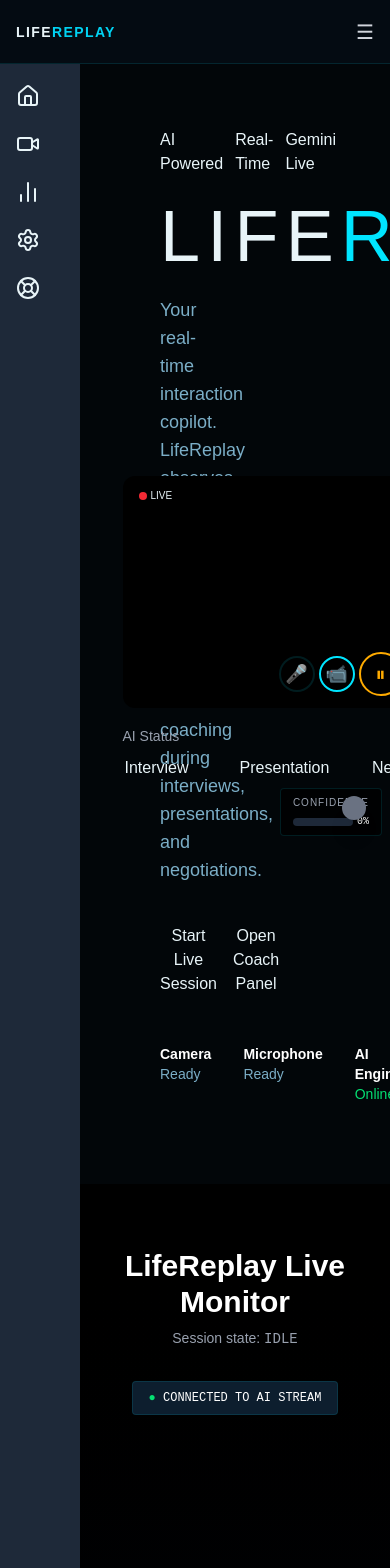
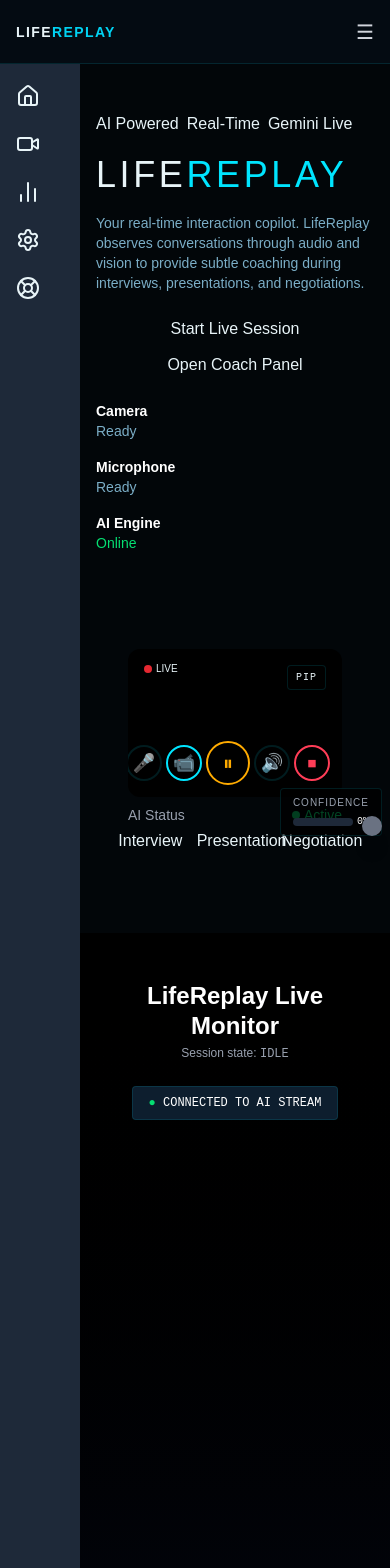
Before and after one commit to MwandikiAntony/LifeReplay, a Next.js app in the folder frontend/: page / in a window 390 px wide. Shown: the top 1568 px of the page. Built offline with nearby package versions, Linux system fonts and the light colour scheme; no server answers.

Commit message:
Update <description>

```diff
--- a/frontend/src/components/hud/HeroCameraPreview.tsx
+++ b/frontend/src/components/hud/HeroCameraPreview.tsx
@@ -1,27 +1,27 @@
-// "use client";
+"use client";
 
-// import { useEffect, useRef } from "react";
-// import { useCamera } from "@/components/hud/CameraContext";
+import { useEffect, useRef } from "react";
+import { useCamera } from "@/components/hud/CameraContext";
 
-// export default function HeroCameraPreview() {
-//   const videoRef = useRef<HTMLVideoElement>(null);
-//   const { stream } = useCamera();
+export default function HeroCameraPreview() {
+  const videoRef = useRef<HTMLVideoElement>(null);
+  const { stream } = useCamera();
 
-//   useEffect(() => {
-//     if (videoRef.current && stream) {
-//       videoRef.current.srcObject = stream;
-//     }
-//   }, [stream]);
+  useEffect(() => {
+    if (videoRef.current && stream) {
+      videoRef.current.srcObject = stream;
+    }
+  }, [stream]);
 
-//   return (
-//     <div className="aspect-video bg-black rounded-xl overflow-hidden">
-//       <video
-//         ref={videoRef}
-//         autoPlay
-//         muted
-//         playsInline
-//         className="w-full h-full object-cover"
-//       />
-//     </div>
-//   );
-// }
+  return (
+    <div className="aspect-video bg-black rounded-xl overflow-hidden">
+      <video
+        ref={videoRef}
+        autoPlay
+        muted
+        playsInline
+        className="w-full h-full object-cover"
+      />
+    </div>
+  );
+}
--- a/frontend/src/components/hud/NavigationHUD.tsx
+++ b/frontend/src/components/hud/NavigationHUD.tsx
@@ -12,6 +12,7 @@
 import ConfidenceHUD from "./confidenceHUD";
 import { whisper } from "@/lib/whisperTTS";
 import { useDeviceStore } from "@/lib/deviceStore";
+
 export default function NavigationHUD() {
   const [speaking, setSpeaking] = useState(false);
   const [confidence, setConfidence] = useState(0);
@@ -23,42 +24,25 @@
   const addTranscript = useSessionStore((s) => s.addTranscript);
   const sessionState = useSessionStore((s) => s.state);
   const setMicActive = useDeviceStore.getState().setMicActive;
+
   /* ---------- WebSocket lifecycle ---------- */
   useEffect(() => {
     startWebSocket("ws://localhost:5000", (msg) => {
-
       if (msg.type === "transcript") {
-
-    addTranscript(msg.text)
-
-    recorder.current?.recordEvent({
-      type: "transcript",
-      text: msg.text
-    })
-
+        addTranscript(msg.text);
+        recorder.current?.recordEvent({ type: "transcript", text: msg.text });
       }
-
       if (msg.type === "coach") {
-
-    recorder.current?.recordEvent({
-      type: "coach",
-      advice: msg.advice
-    })
-
-    console.log("AI Coach Advice:", msg.advice)
-
+        recorder.current?.recordEvent({ type: "coach", advice: msg.advice });
+        console.log("AI Coach Advice:", msg.advice);
       }
-
     });
   }, []);
 
   /* ---------- Whisper coaching ---------- */
   useEffect(() => {
     if (!hasSpokenOnce.current) return;
-
     const silenceDuration = Date.now() - lastSpeechTime.current;
-
-  // Speak only after real silence (e.g. 2 seconds)
     if (!speaking && silenceDuration > 2000 && confidence < 50) {
       whisper("Slow down. Speak with intention.");
     }
@@ -72,26 +56,19 @@
 
     async function initAudio() {
       try {
-        const stream = await navigator.mediaDevices.getUserMedia({
-          audio: true,
-          video: false,
-        });
+        const stream = await navigator.mediaDevices.getUserMedia({ audio: true, video: false });
         setMicActive(true);
 
         await audioEngine.current!.start(stream, (chunkBuffer) => {
           sendAudio(chunkBuffer);
-          /* --- Record raw PCM16 --- */
           recorder.current?.recordAudio(chunkBuffer);
 
-          /* --- PCM16 → Float32 for VAD --- */
           const floatData = new Float32Array(chunkBuffer.byteLength / 2);
           const view = new DataView(chunkBuffer);
-
           for (let i = 0; i < floatData.length; i++) {
             floatData[i] = view.getInt16(i * 2, true) / 0x7fff;
           }
 
-          /* --- Voice activity detection --- */
           vad.current?.process(floatData, (isSpeaking) => {
             setSpeaking(isSpeaking);
             recorder.current?.recordSpeech(isSpeaking);
@@ -118,19 +95,19 @@
   }, []);
 
   return (
-    <section className="relative min-h-screen bg-gradient-to-b from-black to-gray-950 text-white px-6 py-16">
-      <div className="max-w-6xl mx-auto text-center mb-8">
-        <h2 className="text-3xl md:text-5xl font-bold">
+    <section className="relative min-h-screen bg-gradient-to-b from-black to-gray-950 text-white px-4 sm:px-6 py-12 sm:py-16">
+      <div className="max-w-4xl sm:max-w-6xl mx-auto text-center mb-6 sm:mb-8 px-2 sm:px-0">
+        <h2 className="text-2xl sm:text-3xl md:text-5xl font-bold leading-tight">
           LifeReplay Live Monitor
         </h2>
-        <p className="text-sm text-gray-400 mt-2">
+        <p className="text-xs sm:text-sm text-gray-400 mt-1 sm:mt-2">
           Session state:{" "}
           <span className="uppercase font-mono">{sessionState}</span>
         </p>
       </div>
 
       {/* AI status */}
-      <div className="flex justify-center mb-10">
+      <div className="flex justify-center mb-6 sm:mb-10">
         <WebSocketStatus />
       </div>
 
@@ -141,7 +118,7 @@
       <motion.div
         animate={{ scale: speaking ? 1.3 : 1 }}
         transition={{ type: "spring", stiffness: 300, damping: 20 }}
-        className={`fixed bottom-6 right-6 w-6 h-6 rounded-full ${
+        className={`fixed bottom-2 sm:bottom-6 right-2 sm:right-6 w-5 sm:w-6 h-5 sm:h-6 rounded-full ${
           speaking ? "bg-green-500" : "bg-gray-500"
         } shadow-xl`}
       />
--- a/frontend/src/components/layout/Footer.tsx
+++ b/frontend/src/components/layout/Footer.tsx
@@ -1,6 +1,6 @@
 export default function Footer() {
   return (
-    <footer className="bg-gray-800 text-gray-400 text-sm p-4 text-center mt-auto">
+    <footer className="bg-gray-800 text-gray-400 text-xs sm:text-sm p-3 sm:p-4 text-center mt-auto">
       &copy; {new Date().getFullYear()} LifeReplay. All rights reserved. A product of Capital Solutions.
     </footer>
   );
--- a/frontend/src/components/layout/Hero.tsx
+++ b/frontend/src/components/layout/Hero.tsx
@@ -1,26 +1,27 @@
 import HeroCameraPreview from "@/components/hud/HeroCameraPreview";
 import AICameraBox from "../hud/AICameraBox";
+
 export default function Hero() {
   return (
-    <section className="min-h-[calc(100vh-64px)] grid grid-cols-2 gap-12 px-20 py-16 relative overflow-hidden">
+    <section className="min-h-[calc(100vh-64px)] grid grid-cols-1 md:grid-cols-2 gap-8 md:gap-12 px-4 sm:px-10 md:px-20 py-12 sm:py-16 relative overflow-hidden">
 
       {/* LEFT SIDE */}
       <div className="flex flex-col justify-center">
 
         {/* Tags */}
-        <div className="flex gap-3 mb-6">
+        <div className="flex flex-wrap gap-2 sm:gap-3 mb-4 sm:mb-6">
           <span className="tag tag-cyan">AI Powered</span>
           <span className="tag tag-amber">Real-Time</span>
           <span className="tag tag-green">Gemini Live</span>
         </div>
 
         {/* Title */}
-        <h1 className="font-[var(--font-display)] text-7xl tracking-widest leading-none">
+        <h1 className="font-[var(--font-display)] text-4xl sm:text-5xl md:text-7xl tracking-widest leading-tight sm:leading-snug md:leading-none">
           LIFE<span className="text-[var(--cyan)]">REPLAY</span>
         </h1>
 
         {/* Subtitle */}
-        <p className="mt-6 text-[var(--text-secondary)] max-w-lg text-lg">
+        <p className="mt-4 sm:mt-6 text-[var(--text-secondary)] max-w-full sm:max-w-lg text-sm sm:text-lg">
           Your real-time interaction copilot. LifeReplay observes
           conversations through audio and vision to provide
           subtle coaching during interviews, presentations,
@@ -28,19 +29,18 @@
         </p>
 
         {/* Buttons */}
-        <div className="mt-10 flex gap-4">
-          <button className="btn btn-primary">
+        <div className="mt-6 sm:mt-10 flex flex-col sm:flex-row gap-3 sm:gap-4">
+          <button className="btn btn-primary w-full sm:w-auto">
             Start Live Session
           </button>
 
-          <button className="btn btn-ghost">
+          <button className="btn btn-ghost w-full sm:w-auto">
             Open Coach Panel
           </button>
         </div>
 
         {/* System readiness */}
-        <div className="mt-12 flex gap-8 text-sm text-[var(--text-secondary)]">
-
+        <div className="mt-6 sm:mt-12 flex flex-col sm:flex-row gap-4 sm:gap-8 text-sm text-[var(--text-secondary)]">
           <div>
             <p className="text-white font-semibold">Camera</p>
             <p>Ready</p>
@@ -55,43 +55,32 @@
             <p className="text-white font-semibold">AI Engine</p>
             <p className="text-green-400">Online</p>
           </div>
-
         </div>
 
       </div>
 
       {/* RIGHT SIDE */}
-      <div className="flex items-center justify-center">
+      <div className="flex items-center justify-center mt-8 md:mt-0">
 
-        <div className="glass-panel p-6 w-[420px]">
+        <div className="glass-panel p-4 sm:p-6 w-full max-w-[420px]">
 
           {/* Camera Preview */}
-          <div className="glass-panel p-6 w-[420px] h-[280px]">
-  <AICameraBox />
-  <div className="mt-4 flex justify-between items-center">
-    <span className="text-sm text-gray-400">AI Status</span>
-    <span className="flex items-center gap-2 text-green-400">
-      <span className="w-2 h-2 bg-green-400 rounded-full animate-pulse" />
-      Active
-    </span>
-  </div>
-</div>
+          <div className="glass-panel p-4 sm:p-6 w-full h-[180px] sm:h-[280px]">
+            <AICameraBox />
+            <div className="mt-2 sm:mt-4 flex justify-between items-center text-sm">
+              <span className="text-gray-400">AI Status</span>
+              <span className="flex items-center gap-1 sm:gap-2 text-green-400">
+                <span className="w-2 h-2 sm:w-2.5 sm:h-2.5 bg-green-400 rounded-full animate-pulse" />
+                Active
+              </span>
+            </div>
+          </div>
 
           {/* Modes */}
-          <div className="grid grid-cols-3 gap-3 mt-6">
-
-            <button className="mode-card">
-              Interview
-            </button>
-
-            <button className="mode-card">
-              Presentation
-            </button>
-
-            <button className="mode-card">
-              Negotiation
-            </button>
-
+          <div className="grid grid-cols-3 gap-2 sm:gap-3 mt-4 sm:mt-6">
+            <button className="mode-card">Interview</button>
+            <button className="mode-card">Presentation</button>
+            <button className="mode-card">Negotiation</button>
           </div>
 
         </div>
```
Lines whose indentation alone changed are shown as unchanged.
